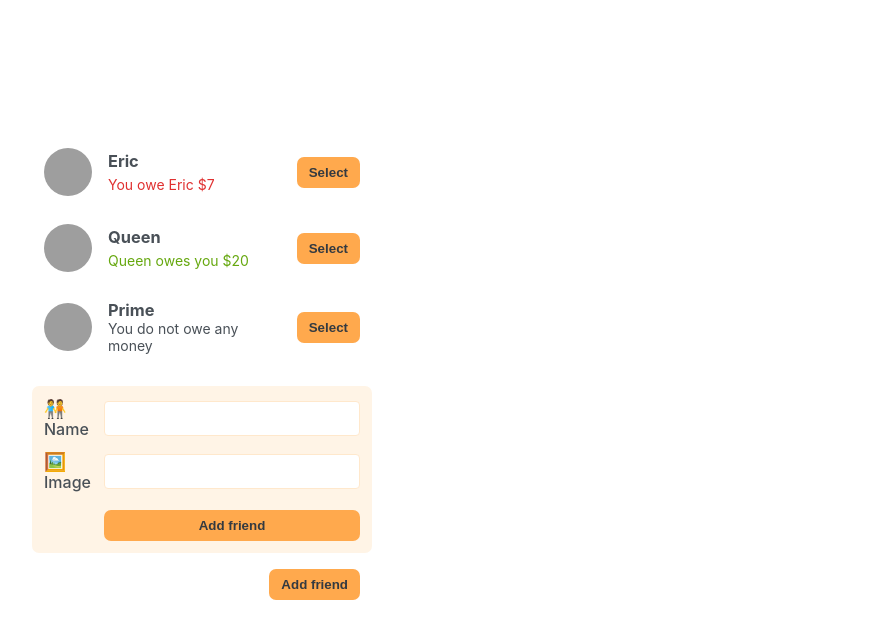
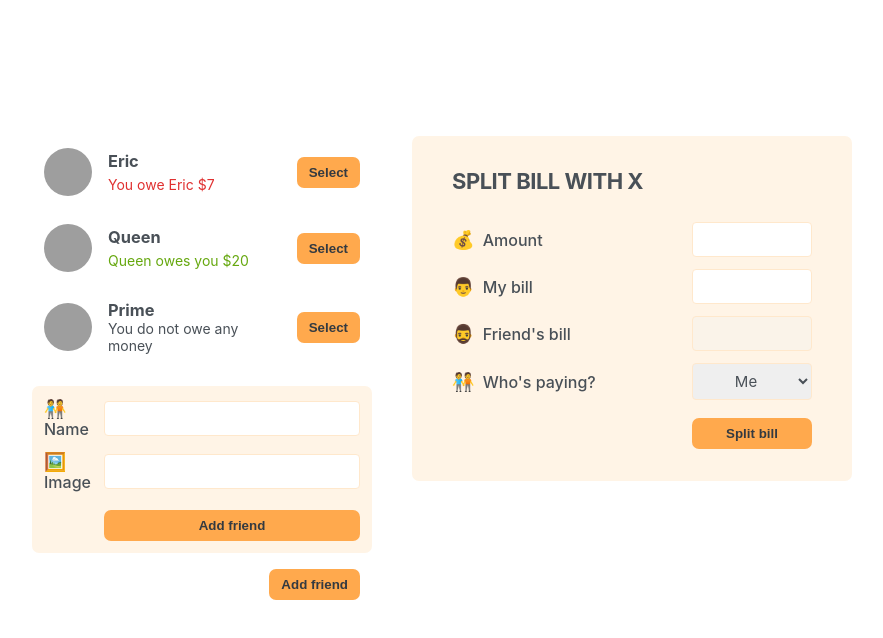
Before and after one commit to Edswel/reacteatingwithfriends, a React (Vite) app: page / in a window 1280 px wide. Shown: the top 638 px of the page, without its empty margins (198-1081 px from the left). Built offline with nearby package versions, Linux system fonts and the light colour scheme; grey boxes are pictures that could not be loaded.

Commit message:
Add form for splitting bill

```diff
--- a/src/App.jsx
+++ b/src/App.jsx
@@ -3,6 +3,7 @@ import './App.css';
 import FriendsList from './components/FriendsList';
 import FormAddFriend from './components/FormAddFriend';
 import Button from './components/Button';
+import FormSplitBill from './components/FormSplitBill';
 
 const initialFriends = [
   {
@@ -35,6 +36,8 @@ function App() {
         <FormAddFriend />
         <Button>Add friend</Button>
       </div>
+
+      <FormSplitBill />
     </div>
   )
 }
--- /dev/null
+++ b/src/components/FormSplitBill.jsx
@@ -0,0 +1,29 @@
+import React from 'react';
+import Button from './Button';
+
+const FormSplitBill = () => {
+  return (
+    <form className='form-split-bill'>
+      <h2>Split bill with X</h2>
+
+      <label htmlFor="">💰 Amount</label>
+      <input type="text" />
+
+      <label htmlFor="">👨 My bill</label>
+      <input type="text" />
+
+      <label htmlFor="">🧔‍♂️ Friend's bill</label>
+      <input type="text" disabled />
+
+      <label htmlFor="">🧑‍🤝‍🧑 Who's paying?</label>
+      <select name="" id="">
+        <option value="user">Me</option>
+        <option value="friend">X</option>
+      </select>
+
+      <Button>Split bill</Button>
+    </form>
+  )
+}
+
+export default FormSplitBill;
```
